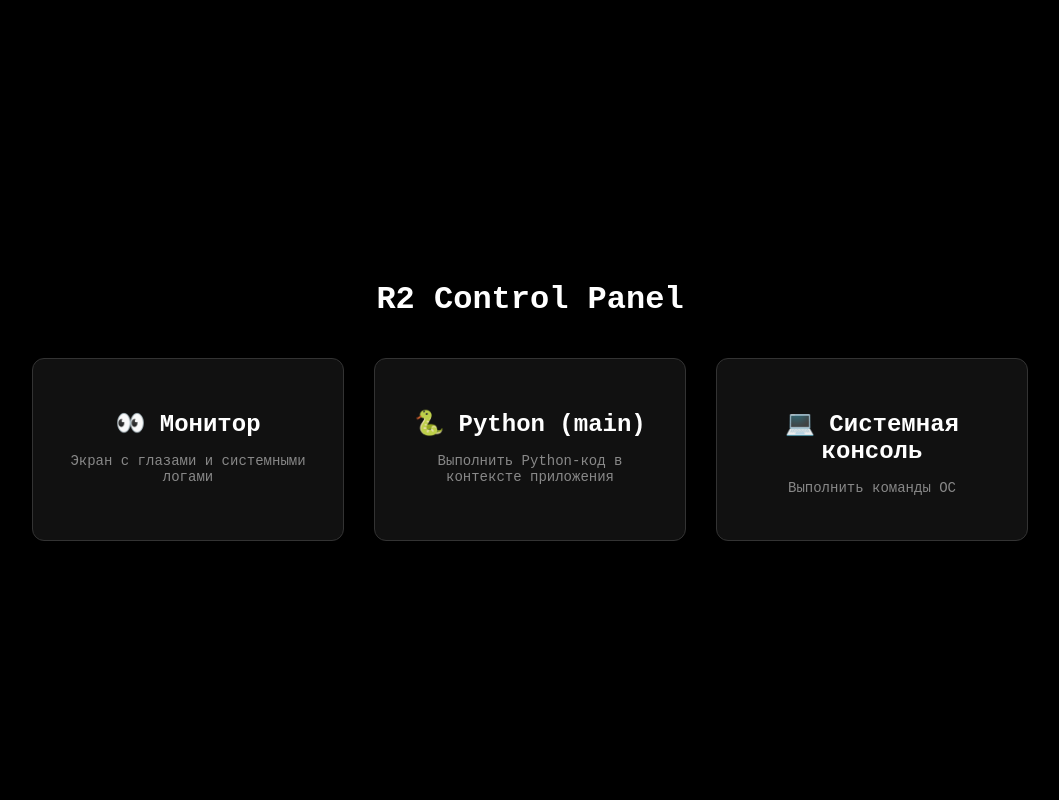
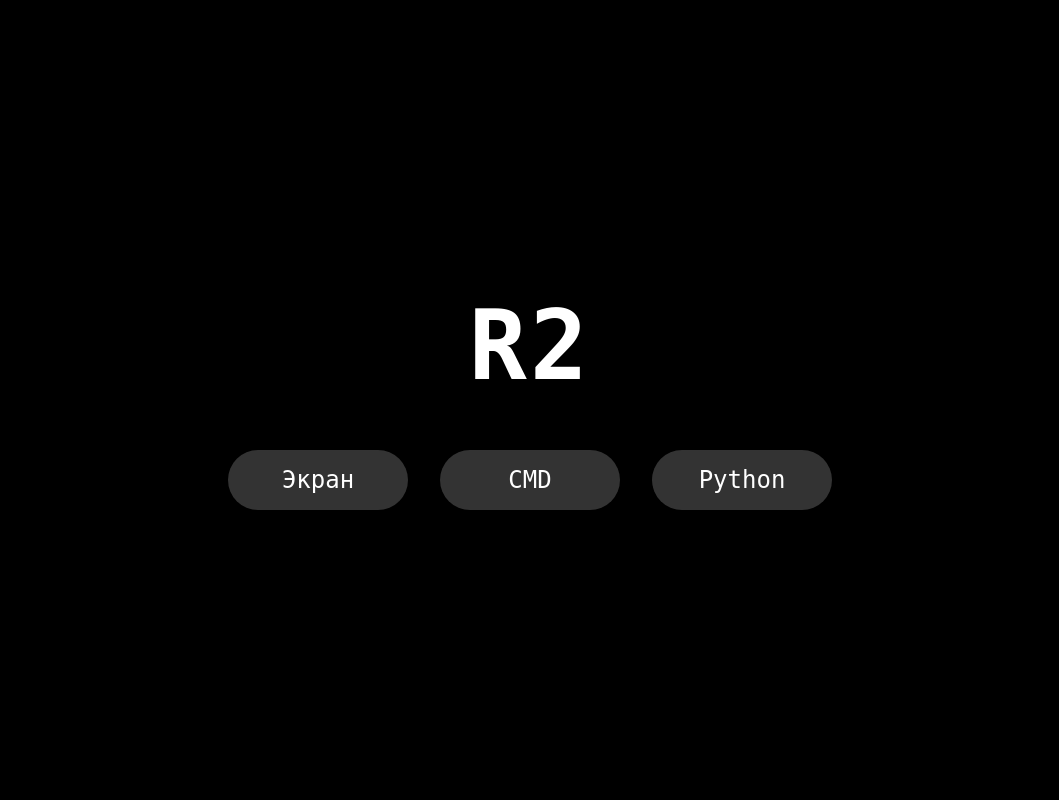
Before and after one commit to Blue-Kod/R2, a Flask app: page / in a window 1280 px wide. Shown: the whole page, without its empty margins (110-1169 px from the left). Run offline with Flask 2, Linux system fonts and the light colour scheme.

Commit message:
Update cmd_index.html

```diff
--- a/templates/cmd_index.html
+++ b/templates/cmd_index.html
@@ -3,67 +3,61 @@
 <head>
     <meta charset="UTF-8">
     <meta name="viewport" content="width=device-width, initial-scale=1.0">
-    <title>R2 - Управление</title>
+    <title>R2</title>
     <style>
+        * {
+            margin: 0;
+            padding: 0;
+            box-sizing: border-box;
+        }
         body {
             background-color: black;
-            color: #ccc;
-            font-family: 'Courier New', monospace;
+            color: white;
+            font-family: 'Ubuntu Sans Mono', monospace;
+            height: 100vh;
             display: flex;
+            flex-direction: column;
             justify-content: center;
             align-items: center;
-            height: 100vh;
-            margin: 0;
-            flex-direction: column;
         }
         h1 {
-            color: white;
-            margin-bottom: 40px;
+            font-size: 6rem;
+            margin-bottom: 3rem;
+            letter-spacing: 0.2rem;
         }
-        .menu {
+        .buttons {
             display: flex;
-            gap: 30px;
+            gap: 2rem;
             flex-wrap: wrap;
             justify-content: center;
         }
-        .card {
-            background: #111;
-            border-radius: 12px;
-            padding: 30px;
-            width: 250px;
-            text-align: center;
+        button {
+            background: #333;
+            color: white;
+            border: none;
+            padding: 1rem 2.5rem;
+            font-size: 1.5rem;
+            border-radius: 40px;
             cursor: pointer;
+            font-family: 'Ubuntu Sans Mono', monospace;
             transition: background 0.2s;
-            border: 1px solid #333;
+            min-width: 180px;
         }
-        .card:hover {
-            background: #222;
+        button:hover {
+            background: #555;
         }
-        .card h2 {
-            color: white;
-            margin-bottom: 15px;
-        }
-        .card p {
-            color: #888;
-            font-size: 14px;
+        @media (max-width: 600px) {
+            h1 { font-size: 4rem; }
+            button { font-size: 1.2rem; padding: 0.8rem 1.5rem; }
         }
     </style>
 </head>
 <body>
-    <h1>R2 Control Panel</h1>
-    <div class="menu">
-        <div class="card" onclick="location.href='/screen'">
-            <h2>👀 Монитор</h2>
-            <p>Экран с глазами и системными логами</p>
-        </div>
-        <div class="card" onclick="location.href='/cmd/main'">
-            <h2>🐍 Python (main)</h2>
-            <p>Выполнить Python-код в контексте приложения</p>
-        </div>
-        <div class="card" onclick="location.href='/cmd/os'">
-            <h2>💻 Системная консоль</h2>
-            <p>Выполнить команды ОС</p>
-        </div>
+    <h1>R2</h1>
+    <div class="buttons">
+        <button onclick="window.location.href='/screen'">Экран</button>
+        <button onclick="window.location.href='/cmd/os'">CMD</button>
+        <button onclick="window.location.href='/cmd/main'">Python</button>
     </div>
 </body>
 </html>
```
